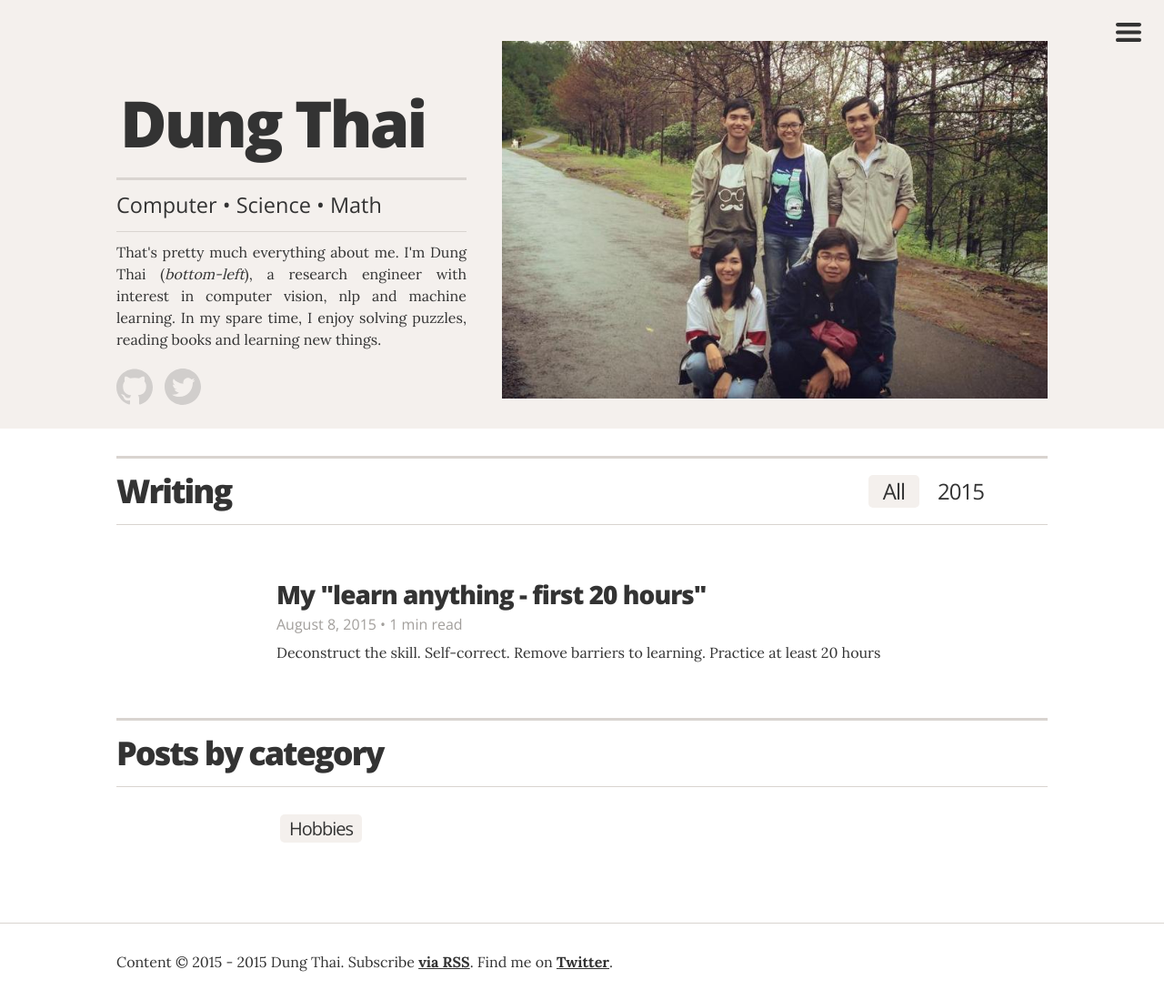
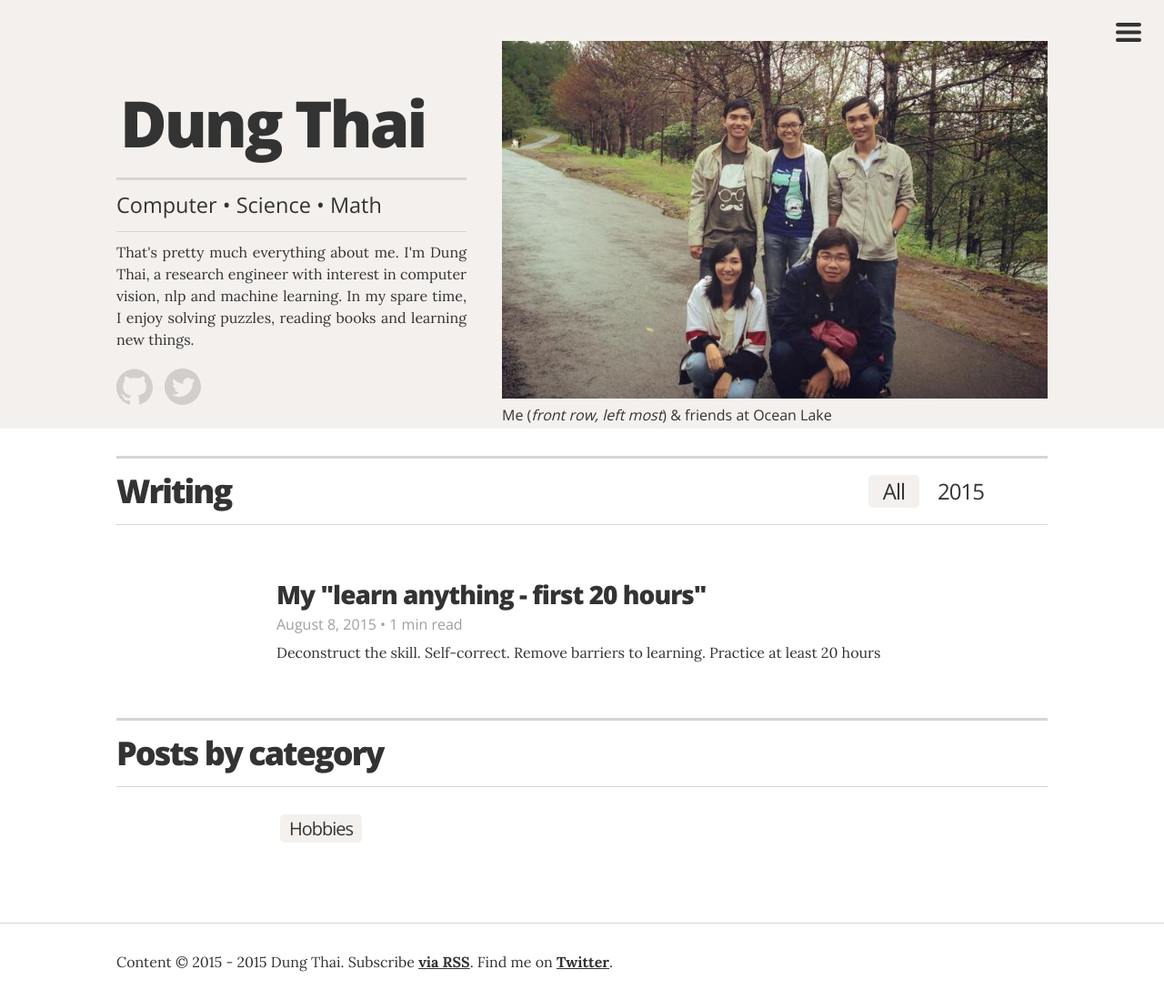
Before and after one commit to dungtn/dungtn.github.io, a Jekyll site: the page built from index.html, in a window 1280 px wide. Shown: the whole page at 91% size. Built offline with Jekyll 4.4.1, drawn with Linux system fonts in a browser that asks for light colours; nearby versions of some CDN libraries.

Commit message:
Add image caption

```diff
--- a/_includes/header.html
+++ b/_includes/header.html
@@ -5,7 +5,7 @@
         <div class="intro-copy">
             <h1>Dung Thai</h1>
             <h2> Computer &#8226 Science &#8226 Math</h2>
-            <p class="description">That's pretty much everything about me. I'm Dung Thai (<i>bottom-left</i>), a research engineer with interest in computer vision, nlp and machine learning. In my spare time, I enjoy solving puzzles, reading books and learning new things.</p>
+            <p class="description">That's pretty much everything about me. I'm Dung Thai, a research engineer with interest in computer vision, nlp and machine learning. In my spare time, I enjoy solving puzzles, reading books and learning new things.</p>
             <div class="social-media-links">
                 <a href="http://github.com/dungtn" class="icon-link" target="_blank">{% include icons/icon-github.html %}</a>
                 <a href="http://twitter.com/thaingocdung" class="icon-link" target="_blank">{% include icons/icon-twitter.html %}</a>
@@ -13,7 +13,8 @@
         </div>
 
         <div class="my-avatar index">
-            <img class="my-photo" src="/img/zigbee07plus.jpg" alt="Google Deep Leearning" />
+            <img class="my-photo" src="/img/zigbee07plus.jpg" alt="Google Deep Leearning"/>
+            <figcaption>Me (<i>front row, left most</i>) & friends at Ocean Lake</figcaption>
         </div>
     </div>
 </header>
```
